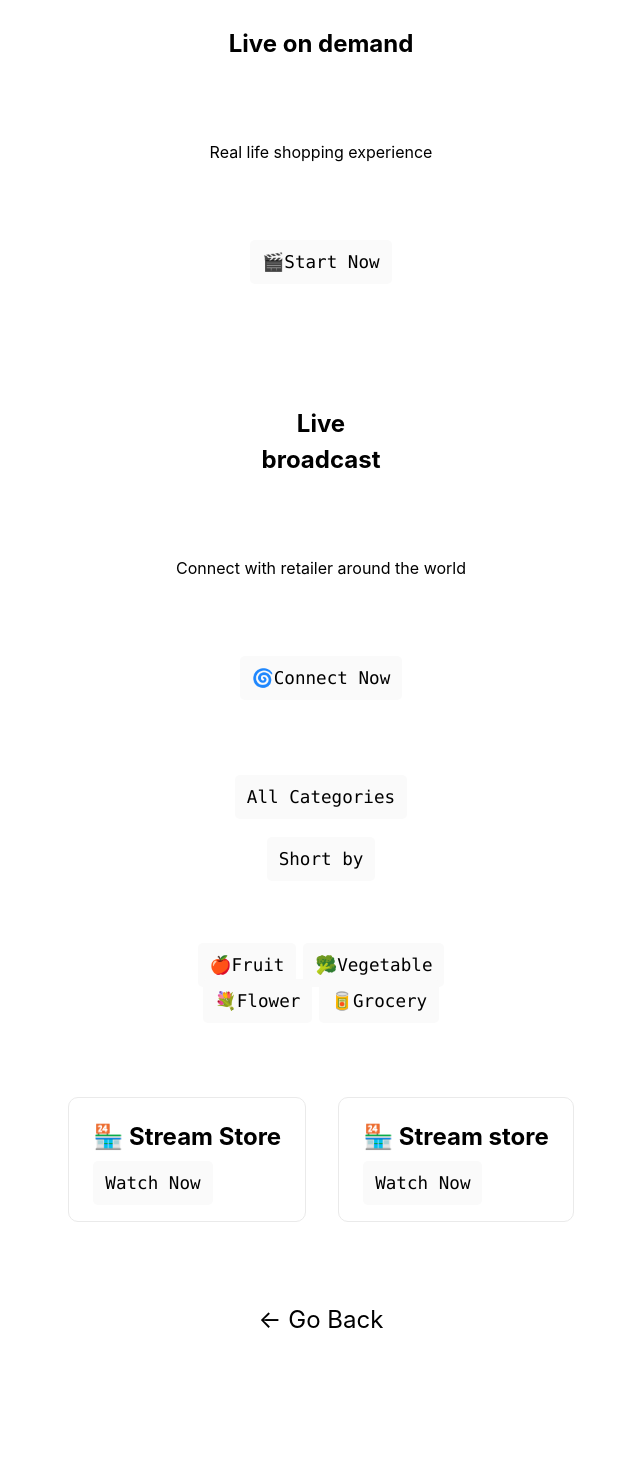
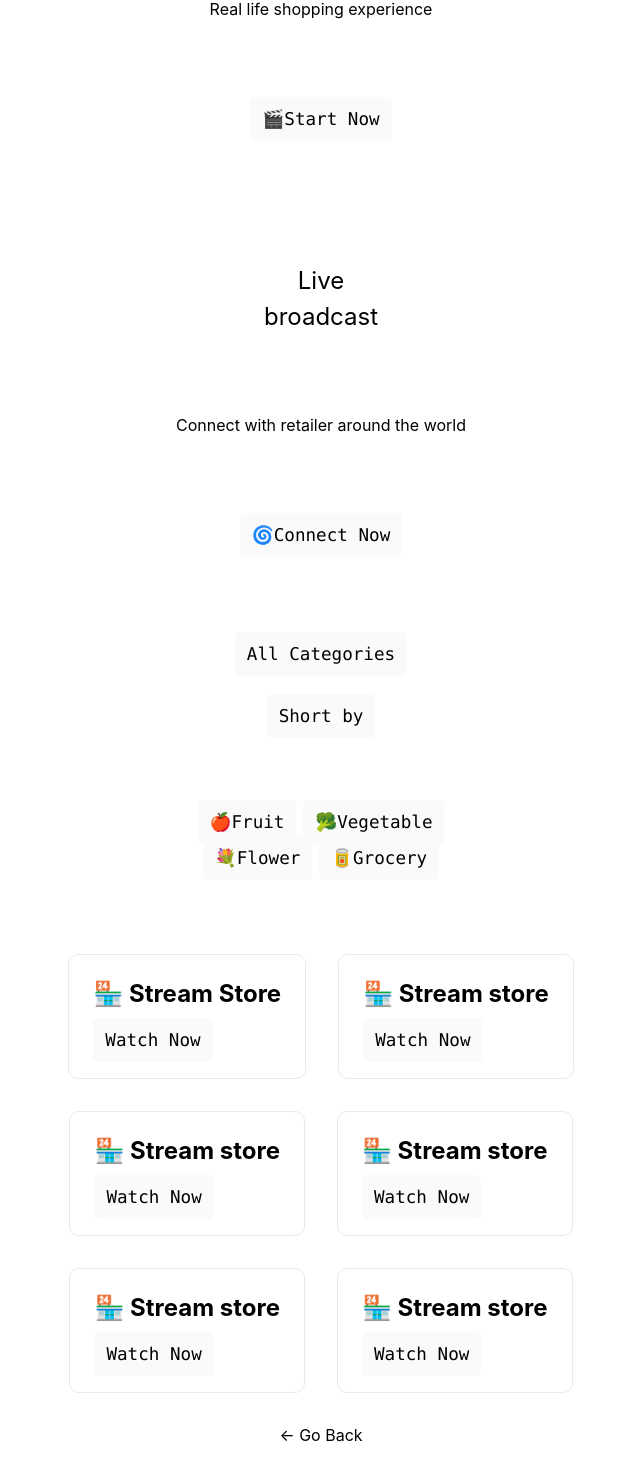
Before and after one commit to rammurmu/next, a Next.js app: page /buyer in a window 1280 px wide. Shown: the part 764-2234 px from the top of the page, without its empty margins (319-959 px from the left). Built offline with nearby package versions, Linux system fonts and the light colour scheme.

Commit message:
Update buyer.js

```diff
--- a/pages/buyer.js
+++ b/pages/buyer.js
@@ -7,36 +7,52 @@ export default function Buyer() {
       <main className={styles.main}>
         <h1>Buyer</h1>
         <div className={styles.description}><code className={styles.code}>👏 Welcome to RunAsh</code></div>
-        <h2 className={styles.description}>Watch live <br /><a href="https://">streaming</a></h2>
+        <div className={styles.title}>Watch live <br /><a href="https://">streaming</a></div>
          <p>Watch previous live recording</p>
         <div className={styles.description}>{' '}<code className={styles.code}><a href="https://">📺Watch Now</a></code></div>
 
-        <h2 className={styles.description}><a href="https://">Live on demand</a></h2>
+        <div className={styles.title}><a href="https://">Live on demand</a></div>
           <p>Real life shopping experience</p>
         <div className={styles.description}>{' '}<code className={styles.code}><a href="https://">🎬Start Now</a></code></div>
-        <h2 className={styles.description}>Live<br /><a href="https://">broadcast</a></h2>
+        <div className={styles.description}>Live<br /><a href="https://">broadcast</a></div>
           <p>Connect with retailer around the world</p>
         <div className={styles.description}>{' '}<code className={styles.code}><a href="https://">🌀Connect Now</a></code></div>
           <p className={styles.code}>All Categories</p>
           <code className={styles.code}>Short by</code>
           <div className={styles.description}><code className={styles.code}>🍎Fruit</code>{' '}<code className={styles.code}>🥦Vegetable</code><br />
-          {' '}
           <code className={styles.code}>💐Flower</code>{' '}<code className={styles.code}>🥫Grocery</code></div>
           <div className={styles.grid}>
           <card className={styles.card}>
             <h2>🏪 Stream Store</h2>
-            <p><code className={styles.code}><a href="https://">Watch Now</a></code></p>
+              <p><code className={styles.code}><a href="https://">Watch Now</a></code></p>
           </card>
 
 
-            <card className={styles.card}>
+          <card className={styles.card}>
             <h2>🏪 Stream store</h2>
-            <p><code className={styles.code}>Watch Now</code></p>
+              <p><code className={styles.code}><a href="https://">Watch Now</a></code></p>
           </card>
+          <card className={styles.card}>
+            <h2>🏪 Stream store</h2>
+              <p><code className={styles.code}><a href="https://">Watch Now</a></code></p>
+          </card>
+          <card className={styles.card}>
+            <h2>🏪 Stream store</h2>
+              <p><code className={styles.code}><a href="https://">Watch Now</a></code></p>
+          </card>
+          <card className={styles.card}>
+            <h2>🏪 Stream store</h2>
+              <p><code className={styles.code}><a href="https://">Watch Now</a></code></p>
+          </card>
+          <card className={styles.card}>
+            <h2>🏪 Stream store</h2>
+              <p><code className={styles.code}><a href="https://">Watch Now</a></code></p>
+          </card>
+
           </div>
 
 
-        <p className={styles.description}>
+        <p className={styles.paragraph}>
           <Link href="/">
             <a>&larr; Go Back</a>
           </Link>
```
